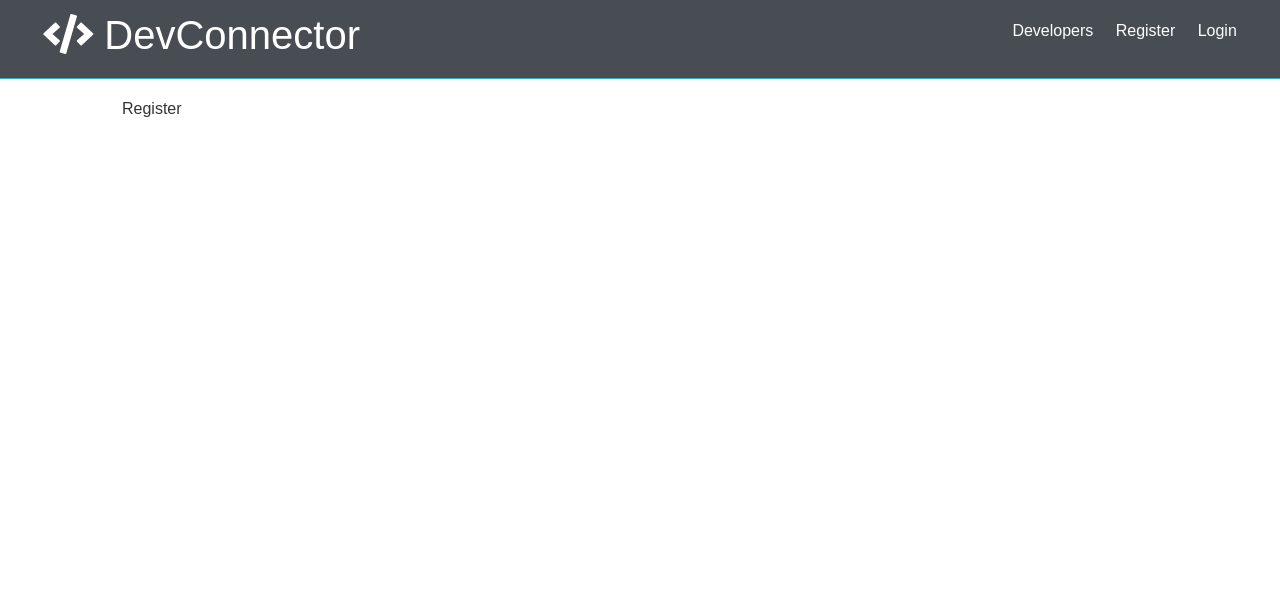
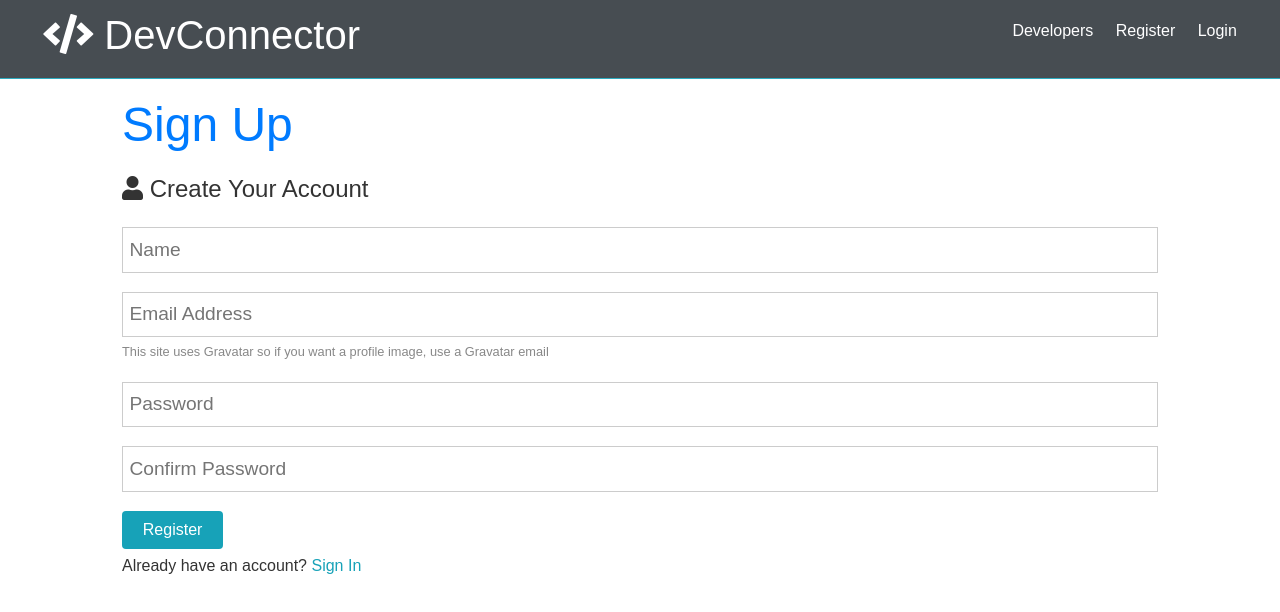
Before and after one commit to mavisluan/dev_connectors, a React app in the folder client/: page /register in a window 1280 px wide. Shown: the top 612 px of the page. Built offline with nearby package versions, Linux system fonts and the light colour scheme; the HTML template or start-up script is replaced by a standard one.

Commit message:
add Register page and state control

```diff
--- a/client/src/components/auth/Register.js
+++ b/client/src/components/auth/Register.js
@@ -1,5 +1,91 @@
-import React from 'react';
+/* eslint-disable no-console */
+import React, { Fragment, useState } from 'react';
 
-const Register = () => <div>Register</div>;
+const Register = () => {
+    const [formData, setFormData] = useState({
+        name: '',
+        email: '',
+        password: '',
+        password2: '',
+    });
+
+    const { name, email, password, password2 } = formData;
+    const onChange = e => setFormData({ ...formData, [e.target.name]: e.target.value });
+
+    const onSubmit = e => {
+        e.preventDefault();
+        if (password !== password2) {
+            console.log('Passwords do not match');
+        } else {
+            console.log(formData);
+        }
+    };
+
+    return (
+        <Fragment>
+            {' '}
+            <h1 className="large text-primary">Sign Up</h1>
+            <p className="lead">
+                <i className="fas fa-user"></i> Create Your Account
+            </p>
+            <form className="form" onSubmit={e => onSubmit(e)}>
+                <div className="form-group">
+                    <input
+                        type="text"
+                        placeholder="Name"
+                        name="name"
+                        value={name}
+                        onChange={e => {
+                            onChange(e);
+                        }}
+                        required
+                    />
+                </div>
+                <div className="form-group">
+                    <input
+                        type="email"
+                        placeholder="Email Address"
+                        name="email"
+                        value={email}
+                        onChange={e => {
+                            onChange(e);
+                        }}
+                    />
+                    <small className="form-text">
+                        This site uses Gravatar so if you want a profile image, use a Gravatar email
+                    </small>
+                </div>
+                <div className="form-group">
+                    <input
+                        type="password"
+                        placeholder="Password"
+                        name="password"
+                        value={password}
+                        onChange={e => {
+                            onChange(e);
+                        }}
+                        minLength="6"
+                    />
+                </div>
+                <div className="form-group">
+                    <input
+                        type="password"
+                        placeholder="Confirm Password"
+                        name="password2"
+                        value={password2}
+                        onChange={e => {
+                            onChange(e);
+                        }}
+                        minLength="6"
+                    />
+                </div>
+                <input type="submit" className="btn btn-primary" value="Register" />
+            </form>
+            <p className="my-1">
+                Already have an account? <a href="login.html">Sign In</a>
+            </p>
+        </Fragment>
+    );
+};
 
 export default Register;
```
